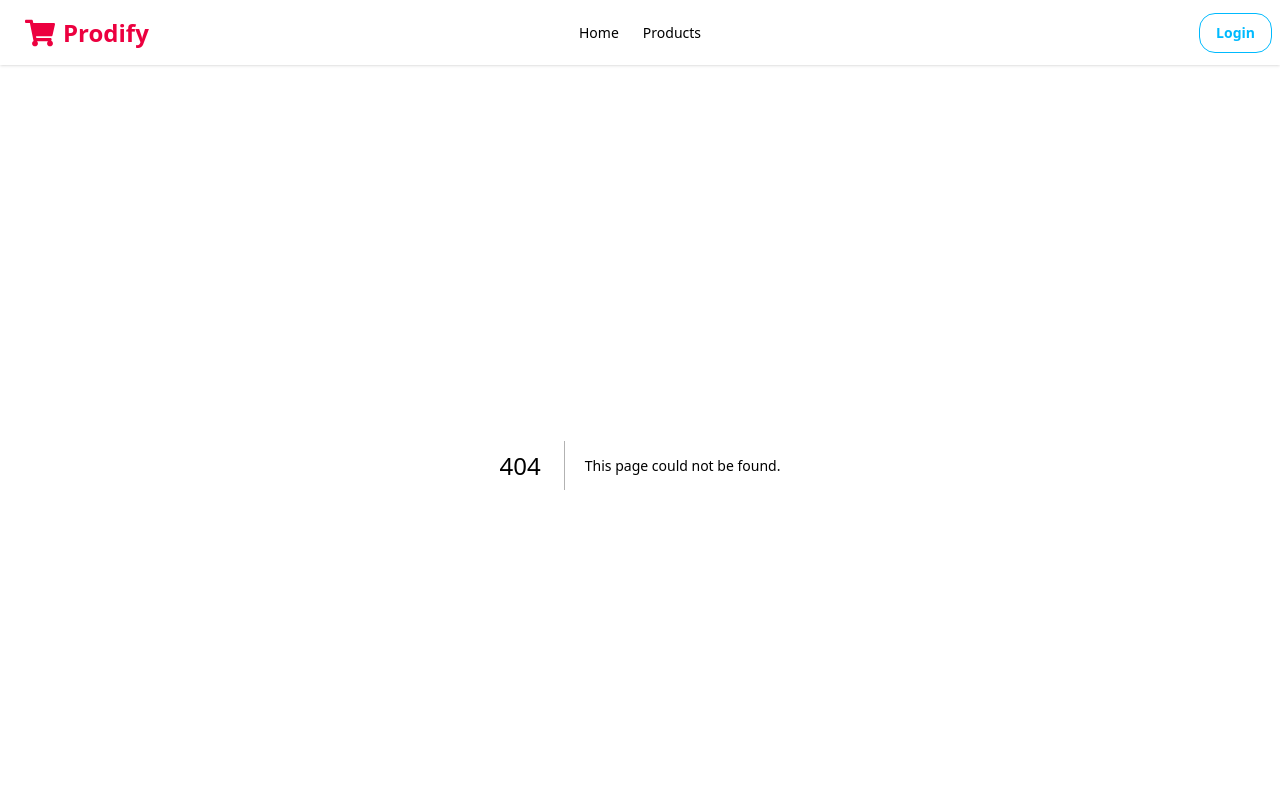
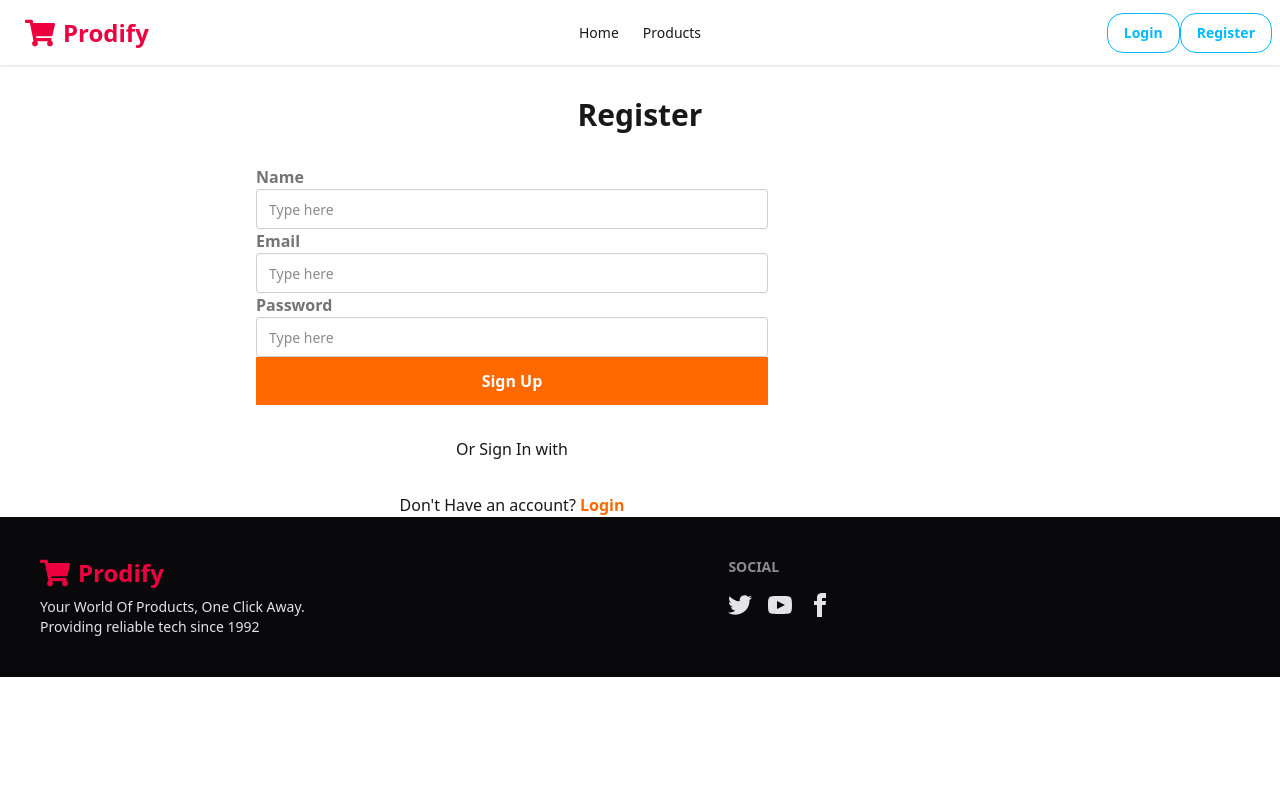
Before and after one commit to Abir-hasan-52/nextJs-Prodify, a Next.js app: page /register in a window 1280 px wide. Before the commit this address had no page. Shown: the top 800 px of the page. Built offline with nearby package versions, Linux system fonts and the light colour scheme.

Commit message:
register add

```diff
--- a/package.json
+++ b/package.json
@@ -9,8 +9,10 @@
     "lint": "eslint"
   },
   "dependencies": {
+    "bcrypt": "^6.0.0",
     "mongodb": "^6.18.0",
     "next": "15.5.0",
+    "next-auth": "^4.24.11",
     "react": "19.1.0",
     "react-dom": "19.1.0",
     "react-icons": "^5.5.0"
--- /dev/null
+++ b/src/app/actions/auth/registerUser.js
@@ -0,0 +1,24 @@
+"use server";
+import bcrypt from "bcrypt";
+import dbConnect, { collectionNamesObj } from "@/lib/dbConnect";
+
+export const registerUser = async (payload) => {
+    const userCollection = dbConnect(collectionNamesObj.userCollection)
+
+    // Validation
+    const { email, password } = payload;
+    if (!email || !password) return null;
+
+    const user = await userCollection.findOne({ email: payload.email })
+
+    if (!user) {
+        const hashedPassword = await bcrypt.hash(password, 10)
+        payload.password = hashedPassword
+        const result = await userCollection.insertOne(payload);
+        result.insertedId = result.insertedId.toString()
+        return result;
+    }
+    return null;
+
+
+}
--- /dev/null
+++ b/src/app/login/components/LoginForm.jsx
@@ -0,0 +1,47 @@
+import Link from "next/link";
+import React from "react";
+
+const LoginForm = () => {
+    const handleSubmit= ()=>{
+
+    }
+  return (
+    <form onSubmit={handleSubmit} className="w-full max-w-lg space-y-8">
+      <label className="form-control w-full">
+        <div className="label w-full">
+          <span className="label-text  font-bold">Email</span>
+        </div>
+        <input
+          type="text"
+          name="email"
+          placeholder="Type here"
+          className="input input-bordered w-full"
+        />
+      </label>
+      <label className="form-control w-full">
+        <div className="label w-full">
+          <span className="label-text font-bold">Password</span>
+        </div>
+        <input
+          type="password"
+          name="password"
+          placeholder="Type here"
+          className="input input-bordered w-full"
+        />
+      </label>
+      <button className="w-full h-12 bg-orange-500 text-white font-bold">
+        Sign In
+      </button>
+      <p className="text-center">Or Sign In with</p>
+      {/* <SocialLogin /> */}
+      <p className="text-center">
+        Already have an account?{" "}
+        <Link href="/register" className="text-orange-500 font-bold">
+          Register
+        </Link>
+      </p>
+    </form>
+  );
+};
+
+export default LoginForm;
--- /dev/null
+++ b/src/app/login/page.jsx
@@ -0,0 +1,30 @@
+import React from "react";
+import { FaGithub, FaGoogle } from "react-icons/fa";
+import LoginForm from "./components/LoginForm";
+
+const page = () => {
+  return (
+    <>
+    <h1 className="text-3xl font-bold text-center my-8">Login</h1>
+      <section className="container mx-auto grid grid-cols-12">
+        {/* Left Section */}
+        {/* <div className="col-span-12 md:col-span-6 flex justify-center items-center">
+          <Image
+            className="hidden md:block"
+            src={"/assets/images/login/login.svg"}
+            width={460}
+            height={500}
+            alt={"Authentication Image"}
+          />
+        </div> */}
+
+        {/* Right Section */}
+        <div className="col-span-12 md:col-span-6 flex justify-center items-center">
+          <LoginForm />
+        </div>
+      </section>
+      </>
+  );
+};
+
+export default page;
--- /dev/null
+++ b/src/app/register/components/RegisterForm.jsx
@@ -0,0 +1,68 @@
+"use client";
+import React from "react";
+import Link from "next/link";
+import { FaFacebookF, FaLinkedinIn, FaGoogle ,SocialLogin} from "react-icons/fa";
+import { registerUser } from "@/app/actions/auth/registerUser";
+
+const RegisterForm = () => {
+  const handleSubmit = async (e) => {
+    e.preventDefault();
+    const form = e.target;
+    const name = form.name.value;
+    const email = form.email.value;
+    const password = form.password.value;
+    console.log({name,email,password})
+    await registerUser({ name, email, password });
+
+  };
+  return (
+     <form onSubmit={handleSubmit} className="w-full max-w-lg space-y-8">
+      <label className="form-control w-full">
+        <div className="label w-full">
+          <span className="label-text  font-bold">Name</span>
+        </div>
+        <input
+          type="text"
+          placeholder="Type here"
+          className="input input-bordered w-full"
+          name="name"
+        />
+      </label>
+      <label className="form-control w-full">
+        <div className="label w-full">
+          <span className="label-text  font-bold">Email</span>
+        </div>
+        <input
+          type="text"
+          name="email"
+          placeholder="Type here"
+          className="input input-bordered w-full"
+        />
+      </label>
+      <label className="form-control w-full">
+        <div className="label w-full">
+          <span className="label-text font-bold">Password</span>
+        </div>
+        <input
+          type="password"
+          name="password"
+          placeholder="Type here"
+          className="input input-bordered w-full"
+        />
+      </label>
+      <button className="w-full h-12 bg-orange-500 text-white font-bold">
+        Sign Up
+      </button>
+      <p className="text-center">Or Sign In with</p>
+      {/* <SocialLogin /> */}
+      <p className="text-center">
+        Don't Have an account?{" "}
+        <Link href="/login" className="text-orange-500 font-bold">
+          Login
+        </Link>
+      </p>
+    </form>
+  );
+};
+
+export default RegisterForm;
--- /dev/null
+++ b/src/app/register/page.jsx
@@ -0,0 +1,17 @@
+import React from "react";
+import RegisterForm from "./components/RegisterForm";
+
+const RegisterPage = () => {
+  return (
+    <div>
+      <h1 className="text-3xl font-bold text-center my-8">Register</h1>
+
+      {/* Right Section */}
+      <div className="max-w-3xl mx-auto">
+        <RegisterForm />
+      </div>
+    </div>
+  );
+};
+
+export default RegisterPage;
--- a/src/components/NavBar.jsx
+++ b/src/components/NavBar.jsx
@@ -53,6 +53,7 @@ const NavBar = () => {
       </div>
       <div className="navbar-end">
         <Link href={"/login"} className="btn btn-outline btn-info rounded-2xl">Login</Link>
+        <Link href={"/register"} className="btn btn-outline btn-info rounded-2xl">Register</Link>
       </div>
     </div>
   );
--- a/src/lib/dbConnect.js
+++ b/src/lib/dbConnect.js
@@ -1,7 +1,8 @@
 import { MongoClient, ServerApiVersion }  from "mongodb" ;
 
 export const collectionNamesObj={
-  productsCollection:"products"
+  productsCollection:"products",
+  userCollection:"register_user"
 }
 
 export default function deConnect(collectionName){
```
Also changed, not shown: src/app/api/auth/[...nextauth]/route.js (added), 1 other file (tests, documents, lock files or other folders).
